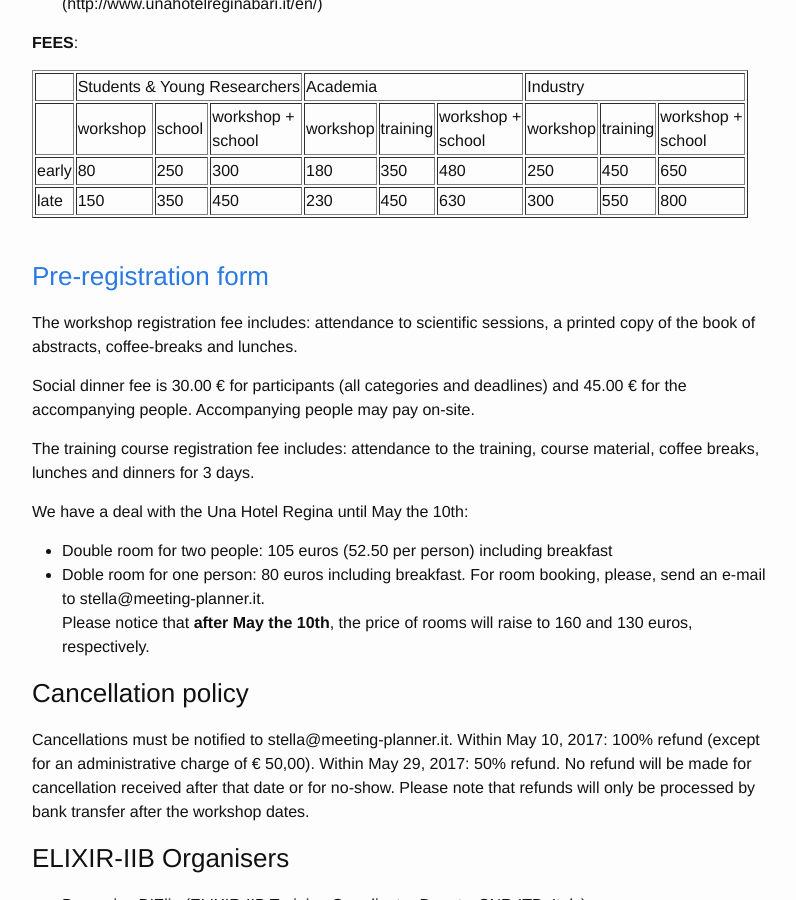
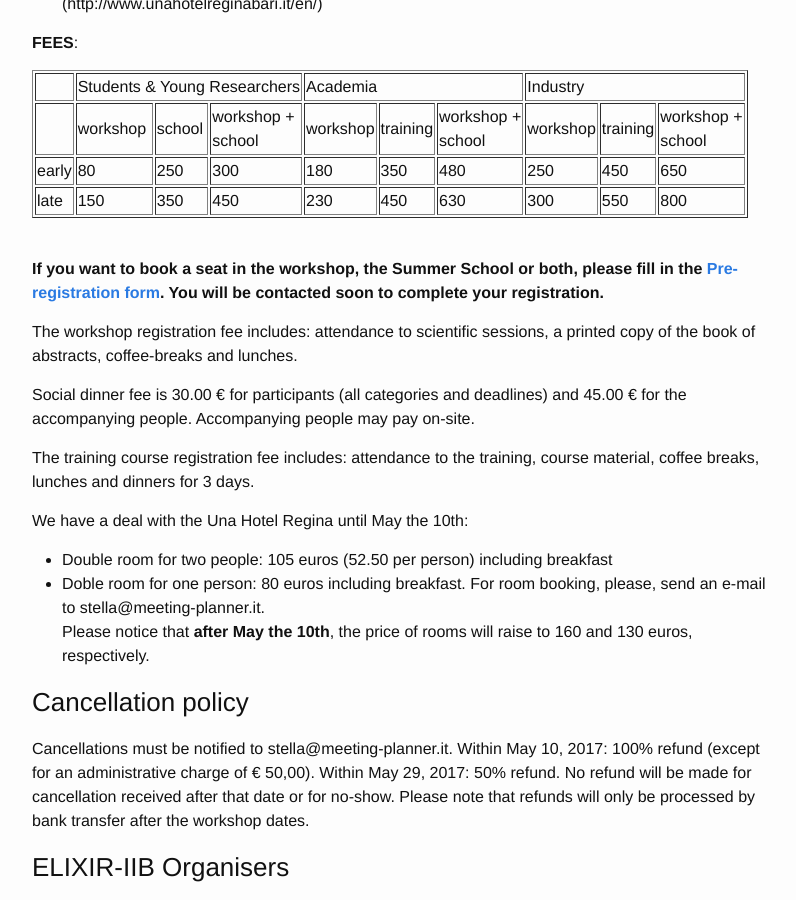
Before and after one commit to ELIXIR-IIB-training/website, a Jekyll site: the page built from _posts/2017-06-19-metagenomics-workshop-and-school-bari.md, in a window 1280 px wide and 900 px high, scrolled down 1205 px. Shown: the whole window, without its empty margins (238-1034 px from the left). Built offline with Jekyll 4.4.1, drawn with Linux system fonts in a browser that asks for light colours; some of the changed text lies outside the part shown.

Commit message:
minor changes to metagenomics webpage

```diff
--- a/_posts/2017-06-19-metagenomics-workshop-and-school-bari.md
+++ b/_posts/2017-06-19-metagenomics-workshop-and-school-bari.md
@@ -78,7 +78,7 @@ Full details and the pre-registration form are provided below
 
 <br>
 
-### [Pre-registration form](https://goo.gl/forms/Gy2EGSPTa0DuuBcn2)
+**If you want to book a seat in the workshop, the Summer School or both, please fill in the [Pre-registration form](https://goo.gl/forms/Gy2EGSPTa0DuuBcn2). You will be contacted soon to complete your registration.**
 
 The workshop registration fee includes: attendance to scientific sessions, a printed copy of the book of abstracts, coffee-breaks and lunches.
 
```
Also changed, not shown: other parts of _posts/2017-06-19-metagenomics-workshop-and-school-bari.md (+0 -3 lines).
